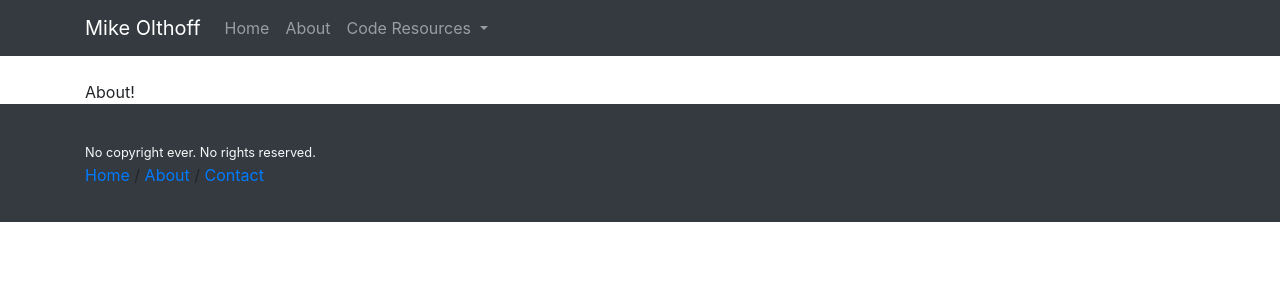
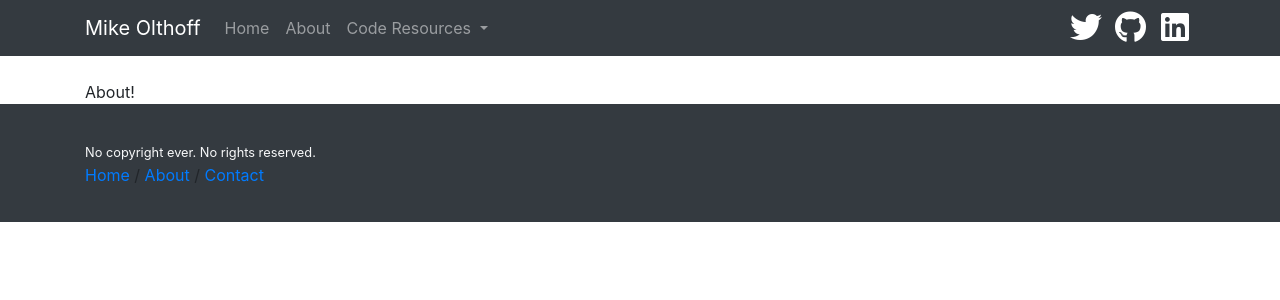
Before and after one commit to astupidmoose/olthoff_site_django, a Django app: page /about/ in a window 1280 px wide. Shown: the top 300 px of the page. Run offline with Django 3.2, Linux system fonts and the light colour scheme; some libraries are stand-ins or nearby versions.

Commit message:
Add Social Links

```diff
--- a/apps/pages/templates/base.html
+++ b/apps/pages/templates/base.html
@@ -8,6 +8,7 @@
 
   <!-- Bootstrap CSS -->
   <link rel="stylesheet" href="https://stackpath.bootstrapcdn.com/bootstrap/4.2.1/css/bootstrap.min.css" integrity="sha384-GJzZqFGwb1QTTN6wy59ffF1BuGJpLSa9DkKMp0DgiMDm4iYMj70gZWKYbI706tWS" crossorigin="anonymous">
+  <link rel="stylesheet" href="https://use.fontawesome.com/releases/v5.7.0/css/all.css" integrity="sha384-lZN37f5QGtY3VHgisS14W3ExzMWZxybE1SJSEsQp9S+oqd12jhcu+A56Ebc1zFSJ" crossorigin="anonymous">
   <link rel="stylesheet" href="{% static 'css/custom.css' %}">
 
 
@@ -15,7 +16,7 @@
 </head>
 <body>
 
-  <nav class="navbar navbar-expand-lg navbar-dark bg-dark">
+  <nav class="navbar sticky-top navbar-expand-lg navbar-dark bg-dark">
     <div class="container">
       <a class="navbar-brand" href="{% url 'home'%}">Mike Olthoff</a>
       <button class="navbar-toggler" type="button" data-toggle="collapse" data-target="#navbarSupportedContent" aria-controls="navbarSupportedContent" aria-expanded="false" aria-label="Toggle navigation">
@@ -45,6 +46,11 @@
             </div>
           </li>
       </ul>
+      <div>
+        <a href="https://twitter.com/olthoff"><i class="fab fa-twitter fa-2x fa-fw text-white"> </i></a>
+        <a href="https://github.com/astupidmoose"><i class="fab fa-github fa-2x fa-fw text-white"> </i></a>
+        <a href="https://www.linkedin.com/in/olthoff/"><i class="fab fa-linkedin fa-2x fa-fw text-white"> </i></a>
+      </div>
     </div>
   </div>
 </nav>
```
